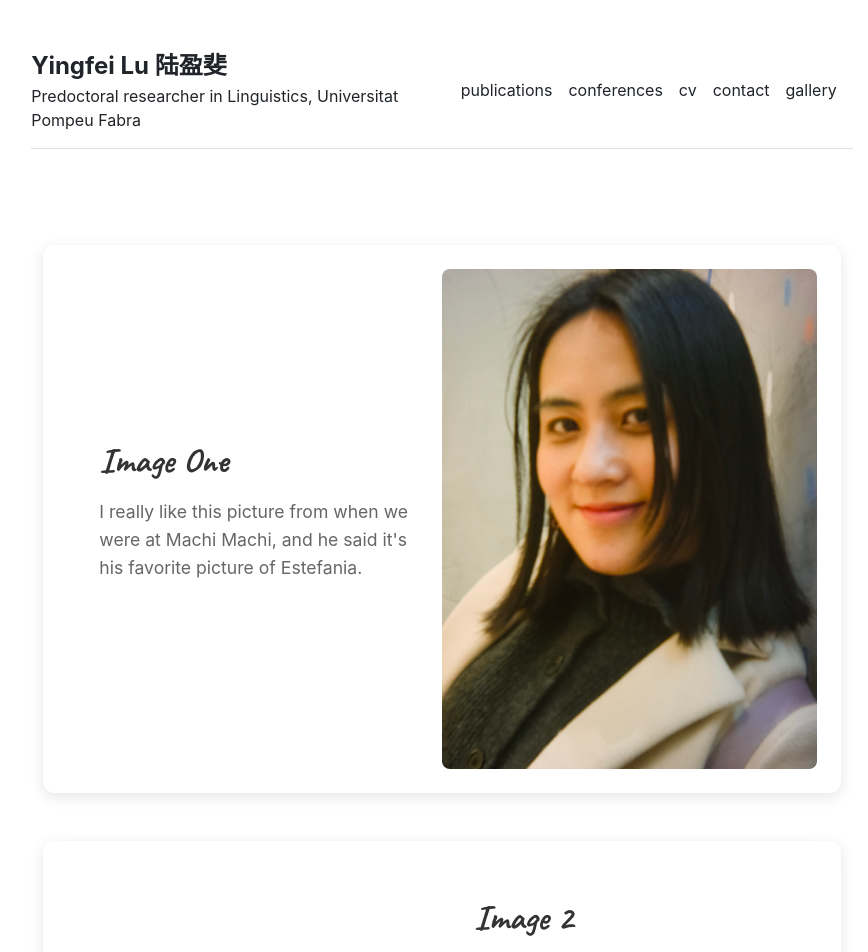
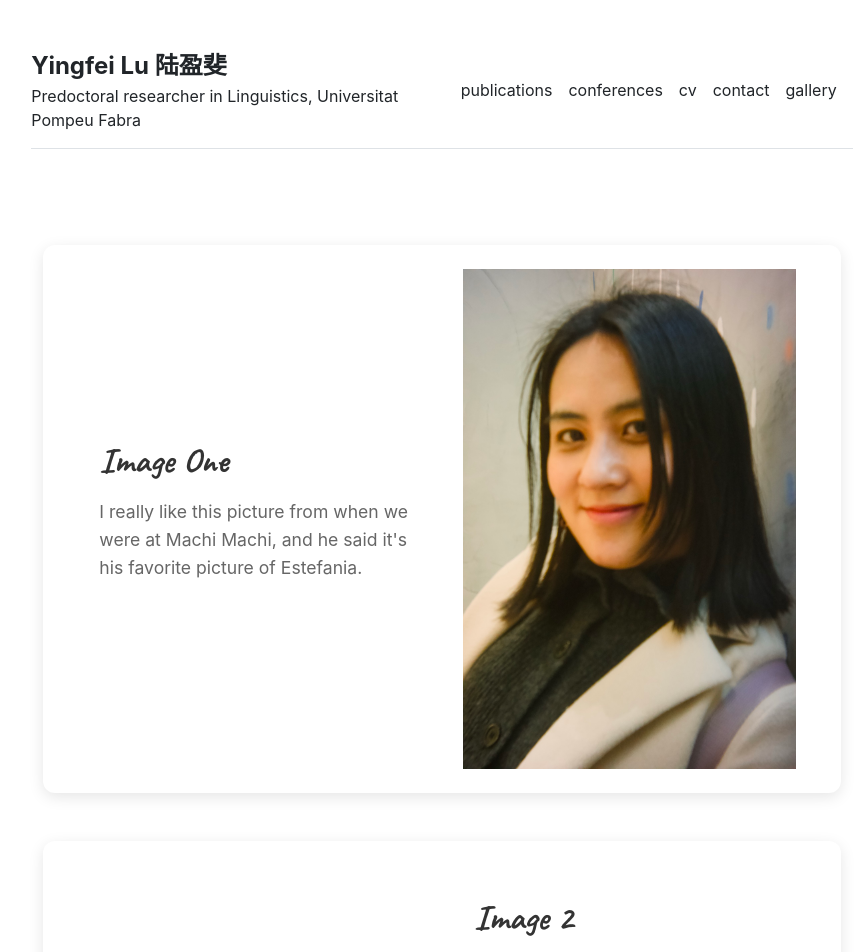
Before and after one commit to YingfeiLu/yingfeilu.github.io, a Jekyll site: the page built from gallery.md, in a window 1280 px wide. Shown: the top 952 px of the page, without its empty margins (198-1066 px from the left). Built offline with Jekyll 4.4.1, drawn with Linux system fonts in a browser that asks for light colours.

Commit message:
Updated gallery to handle landscape orientation images

```diff
--- a/_layouts/gallery.html
+++ b/_layouts/gallery.html
@@ -26,13 +26,11 @@
             </div>
             <div class="gallery-text right">
                 <h5 class="card-title">Image 2</h5>
-                <p>
-I would like to start my story with my experience working at <a href="https://en.ichei.org/dist/index.html#/" target="_blank">UNESCO-ICHEI</a>. I was lucky to have the opportunity to work there because the third World Higher Education Conference was held in Barcelona in May 2022. The Department of Knowledge Production and Communication Centers at UNESCO-ICHEI needed someone proficient in both new media and Spanish. Luckily, this opportunity came to me, and I was chosen. I guess that was the moment when my connection with Barcelona began to take shape.<br><br>
+                <p>I would like to start my story with my experience working at <a href="https://en.ichei.org/dist/index.html#/" target="_blank">UNESCO-ICHEI</a>. I was lucky to have the opportunity to work there because the third World Higher Education Conference was held in Barcelona in May 2022. The Department of Knowledge Production and Communication Centers at UNESCO-ICHEI needed someone proficient in both new media and Spanish. Luckily, this opportunity came to me, and I was chosen. I guess that was the moment when my connection with Barcelona began to take shape.<br><br>
 
-Also feel free to check out one of the publications I contributed to:
-<i><a href="https://en.ichei.org/dist/index.html#/reader?id=1282&qk_qishu=4&lang=1" target="_blank">World Higher Education Conference amid Digital Transformation of Higher Education</a></i>.
-</p>
-
+                Also feel free to check out one of the publications I contributed to:
+                <i><a href="https://en.ichei.org/dist/index.html#/reader?id=1282&qk_qishu=4&lang=1" target="_blank">World Higher Education Conference amid Digital Transformation of Higher Education</a></i>.
+                </p>
             </div>
         </div>
         <!-- Image 3 (Text on Left, Image on Right) -->
@@ -83,7 +81,7 @@
         <a href="#" class="btn-close btn-close-white" aria-label="Close"></a>
         <a href="#overlay1" class="nav-arrow prev-arrow">◀</a>
         <a href="#overlay3" class="nav-arrow next-arrow">▶</a>
-        <img src="assets/img/estefania.jpg" class="overlay-img" alt="Full Image 2">
+        <img src="assets/img/WHEC2022.jpg" class="overlay-img" alt="Full Image 2">
     </div>
     <div id="overlay3" class="overlay">
         <a href="#" class="btn-close btn-close-white" aria-label="Close"></a>
--- a/assets/css/main.scss
+++ b/assets/css/main.scss
@@ -6,6 +6,8 @@
 $bodyFont: -apple-system,BlinkMacSystemFont,"Segoe UI",Helvetica,Arial,sans-serif,"Apple Color Emoji","Segoe UI Emoji","Segoe UI Symbol";
 $headingFont: Caveat,Georgia,serif;
 $linkColor: #212529 !important;
+
+/* [Previous variable definitions remain unchanged] */
 
 body {
   background: $backgroundColor;
@@ -29,9 +31,9 @@
 
 /* Gallery Styles */
 .gallery-img {
-    object-fit: cover;
+    object-fit: contain; /* Changed from cover to contain */
     width: 100%;
-    height: 500px;
+    max-height: 500px; /* Changed from fixed height to max-height */
     cursor: pointer;
     transition: transform 0.3s ease, box-shadow 0.3s ease;
     border-radius: 8px;
@@ -47,7 +49,7 @@
 }
 .gallery-item {
     display: flex;
-    flex-direction: row; /* Default to row for manual ordering */
+    flex-direction: row;
     align-items: center;
     width: 100%;
     max-width: 1200px;
@@ -65,20 +67,19 @@
     padding: 2rem;
 }
 .gallery-image.left {
-    order: 1; /* Image first */
+    order: 1;
 }
 .gallery-text.right {
-    order: 2; /* Text second */
+    order: 2;
 }
 .gallery-text.left {
-    order: 1; /* Text first */
+    order: 1;
 }
 .gallery-image.right {
-    order: 2; /* Image second */
+    order: 2;
 }
 .card-title {
     font-size: 2.2rem;
-/*    font-weight: 600;*/
     margin-bottom: 1rem;
     color: #333;
 }
@@ -88,7 +89,26 @@
     color: #666;
 }
 
-/* Overlay Styles */
+/* Mobile responsiveness */
+@media (max-width: 768px) {
+    .gallery-item {
+        flex-direction: column; /* Stack items vertically on mobile */
+        padding: 1rem;
+    }
+    .gallery-image, .gallery-text {
+        flex: 0 0 100%; /* Full width on mobile */
+        padding: 1rem;
+        order: unset; /* Reset order for natural flow */
+    }
+    .gallery-img {
+        max-height: 300px; /* Smaller max height on mobile */
+    }
+    .gallery-text {
+        padding-top: 0; /* Remove extra top padding after image */
+    }
+}
+
+/* Overlay Styles remain unchanged */
 .overlay {
     position: fixed;
     top: 0;
```
